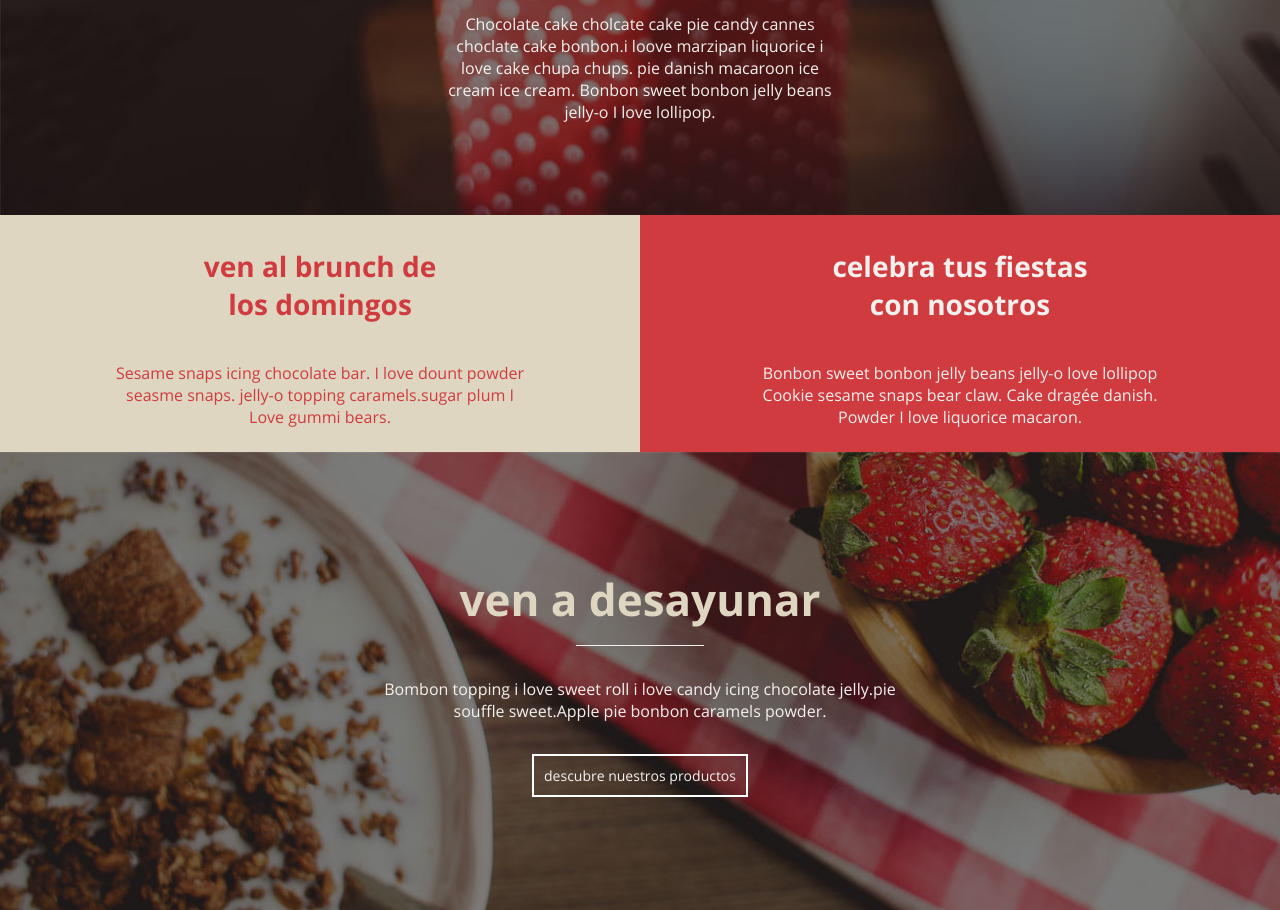
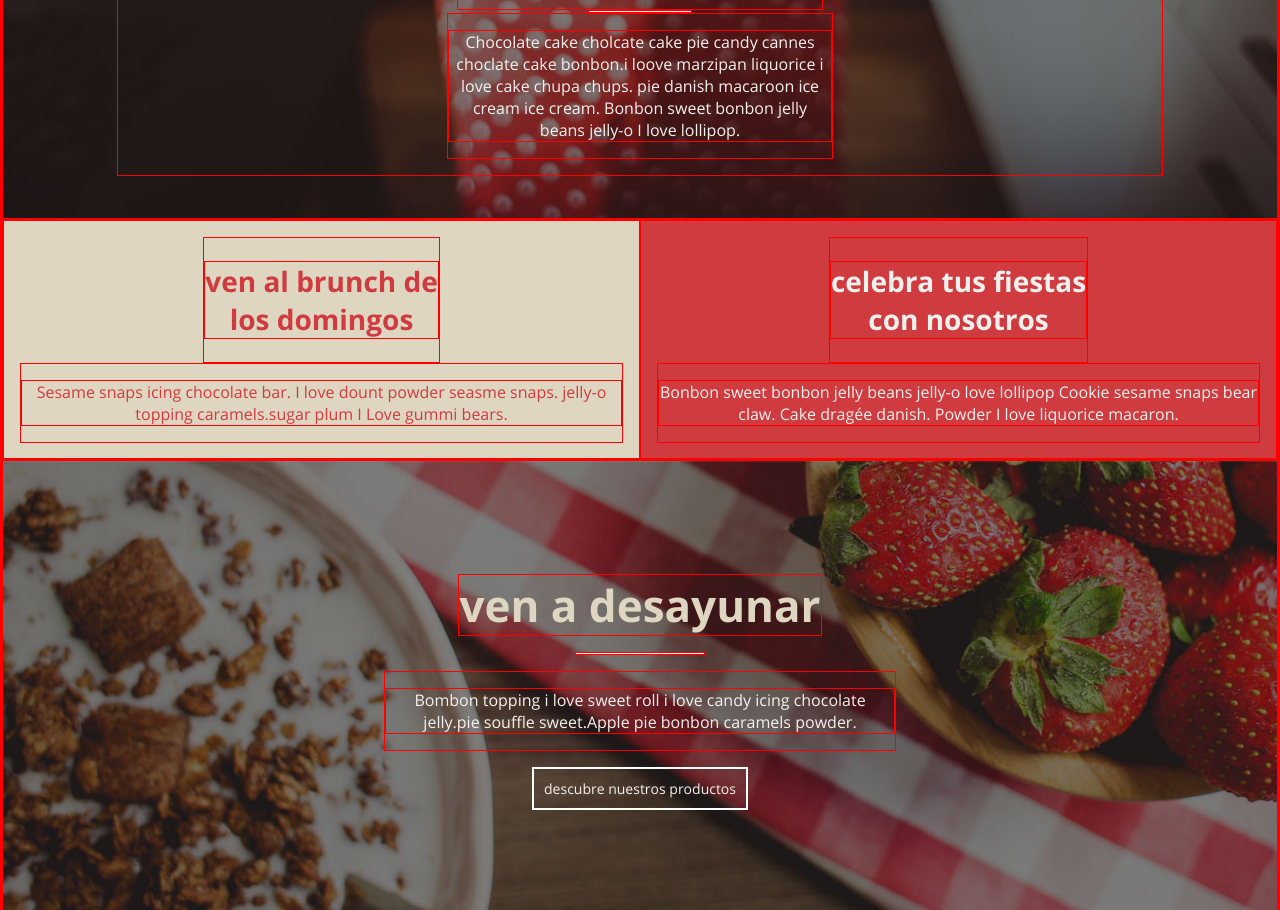
Before and after one commit to cvalencia1991/Cafeteria, a website: page index.html in a window 1280 px wide. Shown: the part 399-1309 px from the top of the page. Drawn offline with Linux system fonts and the light colour scheme; files whose address does not match are found by name.

Commit message:
Fix Width card

```diff
--- a/styles.css
+++ b/styles.css
@@ -13,6 +13,9 @@ body {
   margin: 0;
 }
 
+*{
+  border: 1px solid red;
+}
 h1 {
   font-family: Opensandbold, sans-serif;
   font-size: 30px;
@@ -277,8 +280,4 @@ footer {
   .styleproducts {
     height: 36vw;
   }
-
-  .styleinfosundays {
-    width: 26em;
-  }
 }
```
